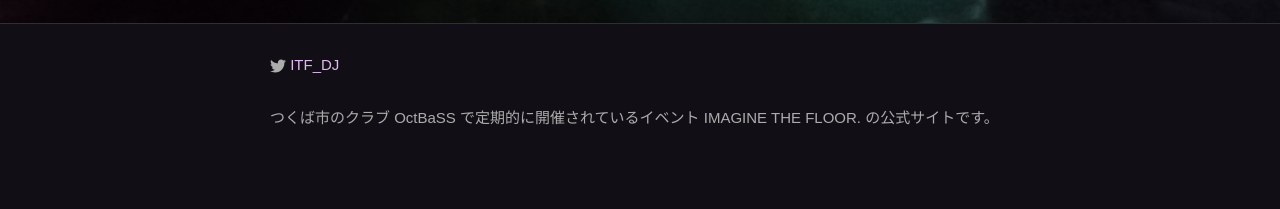
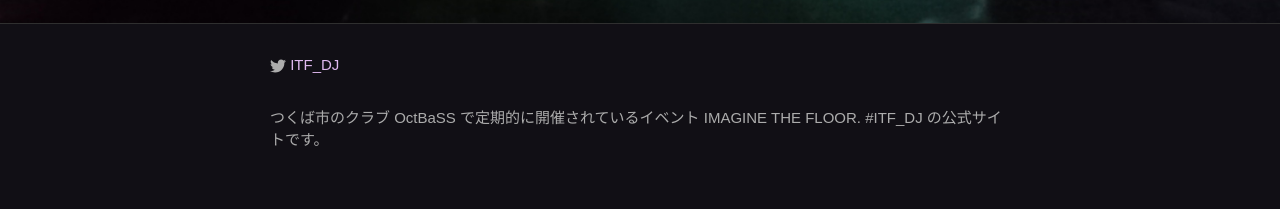
Before and after one commit to ITFDJ/itfdj.github.io, a Jekyll site: the page built from index.html, in a window 1280 px wide. Shown: the part 737-946 px from the top of the page. Built offline with Jekyll 4.4.1, drawn with Linux system fonts in a browser that asks for light colours; comment, search, counter and statistics services are not loaded.

Commit message:
add hashtag

```diff
--- a/_config.yml
+++ b/_config.yml
@@ -1,7 +1,7 @@
 # Site settings
 title: IMAGINE THE FLOOR.
 description: > # this means to ignore newlines until "baseurl:"
-  つくば市のクラブ OctBaSS で定期的に開催されているイベント IMAGINE THE FLOOR. の公式サイトです。
+  つくば市のクラブ OctBaSS で定期的に開催されているイベント IMAGINE THE FLOOR. &#35;ITF_DJ の公式サイトです。
 baseurl: "" # the subpath of your site, e.g. /blog/
 url: "http://itfdj.github.io" # the base hostname & protocol for your site
 twitter_username: ITF_DJ
```
